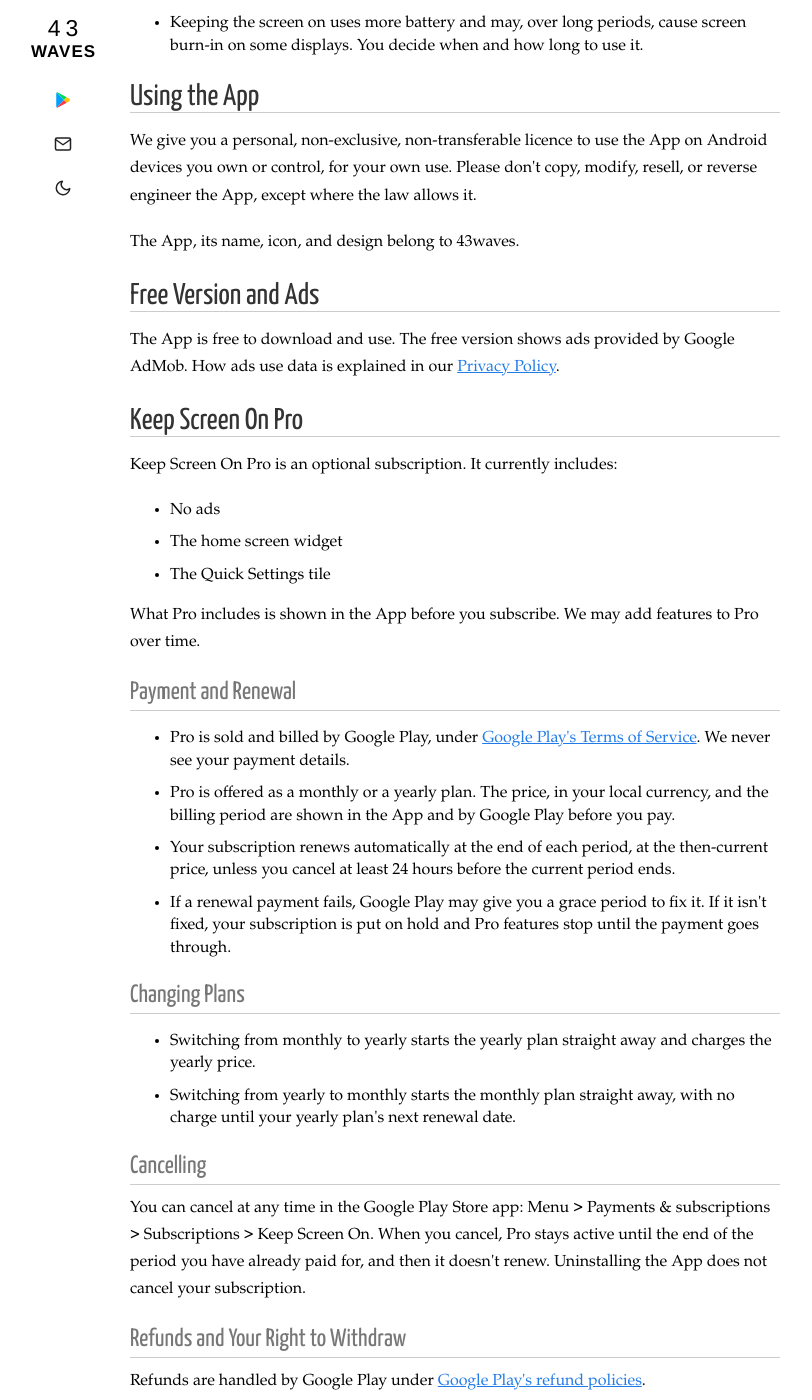
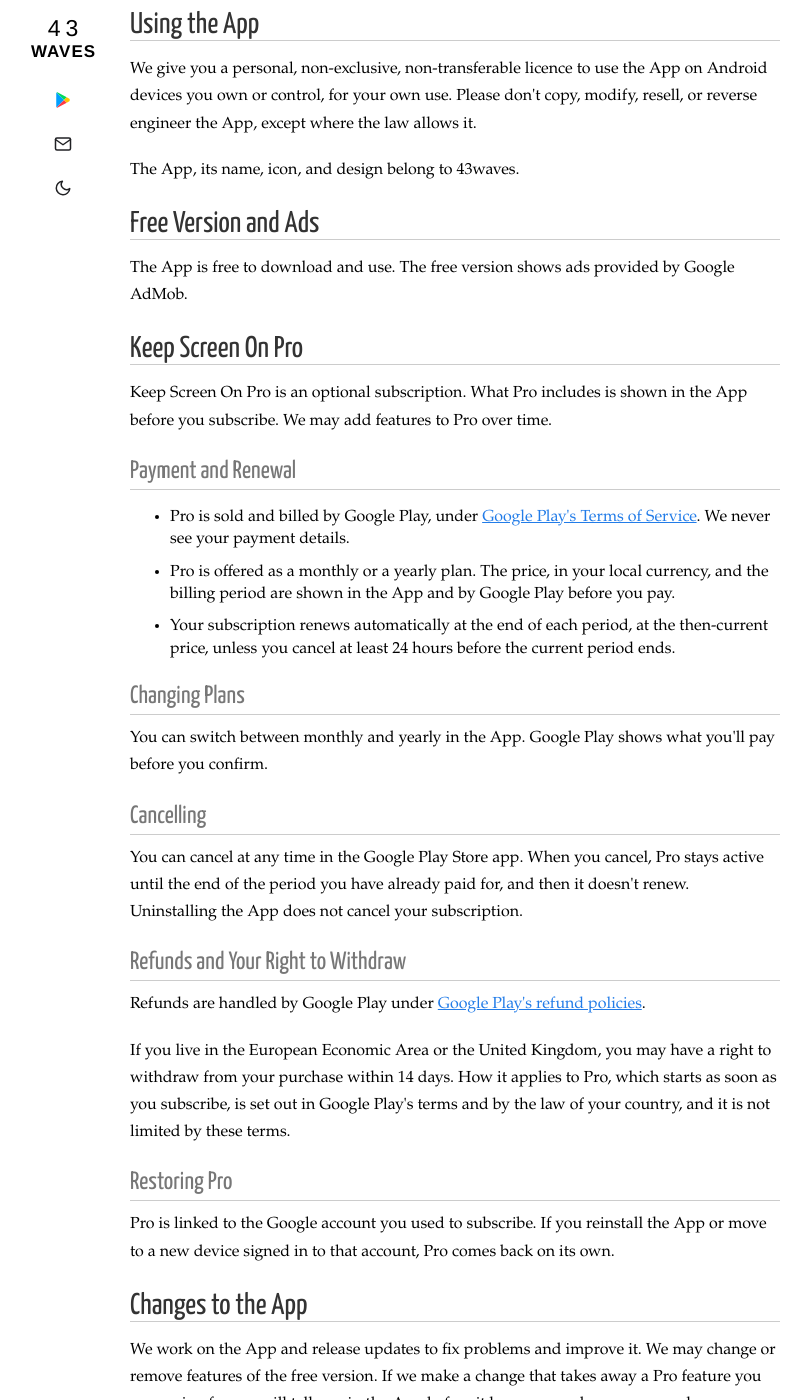
Before and after one commit to 43waves/43waves.github.io, a Jekyll site: the page built from screen-on/terms-of-service.html, in a window 1280 px wide and 1400 px high, scrolled down 626 px. Shown: the whole window, without its empty margins (0-812 px from the left). Built offline with Jekyll 4.4.1, drawn with Linux system fonts in a browser that asks for light colours; nearby versions of some CDN libraries; Markdown is read by kramdown in place of the engine named in the settings; some of the changed text lies outside the part shown.

Commit message:
Trim Keep Screen On's terms of service (#43)
Shortens `screen-on/terms-of-service.html` (added in #40) to match the
rules from the Weshare terms: state the rules, not how things work.

**Why:** details about how the app and Google Play work go stale and are
already covered by the privacy policy or Google Play's own terms.
- **What the App Does:** one plain line instead of how the timeout
works, and the battery bullet drops the app's own help
- **Free Version and Ads:** drop the repeated Privacy Policy link (the
Privacy section still links it)
- **Pro:** drop the feature list, the grace period and account hold
bullet, and the plan-switch charging details (now one line); Cancelling
no longer gives Play's menu path
- "Last updated" is now November 6, 2026

**Testing:** the Jekyll build check runs on this PR.

```diff
--- a/screen-on/terms-of-service.html
+++ b/screen-on/terms-of-service.html
@@ -6,17 +6,17 @@
 <div class="content">
   <div id="post">
     <h1>Keep Screen On Terms of Service</h1>
-    <p><em>Last updated: November 5, 2026</em></p>
+    <p><em>Last updated: November 6, 2026</em></p>
 
     <h2>About These Terms</h2>
     <p>These terms apply to the Keep Screen On app for Android ("the App"), developed by 43waves ("we", "us"). By downloading or using the App, you agree to these terms. If you don't agree, please don't use the App.</p>
     <p>If you are a consumer, nothing in these terms takes away the rights that consumer protection laws in your country give you.</p>
 
     <h2>What the App Does</h2>
-    <p>The App keeps your screen awake by changing your device's screen timeout setting, and by holding the screen on while "never sleep" is turned on. It can restore your previous timeout, either when you turn it off or when a timer ends.</p>
+    <p>The App keeps your screen on for as long as you choose, and puts your normal screen timeout back afterwards.</p>
     <ul>
       <li>The App needs the "Modify system settings" permission to do this. You can remove it at any time in your device's settings.</li>
-      <li>Some phones limit or undo screen timeout changes, or stop apps running in the background to save battery. The App tries to work around this and explains how to set its battery use to Unrestricted, but we can't promise it will work the same way on every device.</li>
+      <li>Some phones limit or undo screen timeout changes, or stop apps running in the background. We can't promise it will work the same way on every device.</li>
       <li>Keeping the screen on uses more battery and may, over long periods, cause screen burn-in on some displays. You decide when and how long to use it.</li>
     </ul>
 
@@ -25,33 +25,23 @@
     <p>The App, its name, icon, and design belong to 43waves.</p>
 
     <h2>Free Version and Ads</h2>
-    <p>The App is free to download and use. The free version shows ads provided by Google AdMob. How ads use data is explained in our <a href="/screen-on/privacy-policy">Privacy Policy</a>.</p>
+    <p>The App is free to download and use. The free version shows ads provided by Google AdMob.</p>
 
     <h2>Keep Screen On Pro</h2>
-    <p>Keep Screen On Pro is an optional subscription. It currently includes:</p>
-    <ul>
-      <li>No ads</li>
-      <li>The home screen widget</li>
-      <li>The Quick Settings tile</li>
-    </ul>
-    <p>What Pro includes is shown in the App before you subscribe. We may add features to Pro over time.</p>
+    <p>Keep Screen On Pro is an optional subscription. What Pro includes is shown in the App before you subscribe. We may add features to Pro over time.</p>
 
     <h3>Payment and Renewal</h3>
     <ul>
       <li>Pro is sold and billed by Google Play, under <a href="https://play.google.com/about/play-terms/">Google Play's Terms of Service</a>. We never see your payment details.</li>
       <li>Pro is offered as a monthly or a yearly plan. The price, in your local currency, and the billing period are shown in the App and by Google Play before you pay.</li>
       <li>Your subscription renews automatically at the end of each period, at the then-current price, unless you cancel at least 24 hours before the current period ends.</li>
-      <li>If a renewal payment fails, Google Play may give you a grace period to fix it. If it isn't fixed, your subscription is put on hold and Pro features stop until the payment goes through.</li>
     </ul>
 
     <h3>Changing Plans</h3>
-    <ul>
-      <li>Switching from monthly to yearly starts the yearly plan straight away and charges the yearly price.</li>
-      <li>Switching from yearly to monthly starts the monthly plan straight away, with no charge until your yearly plan's next renewal date.</li>
-    </ul>
+    <p>You can switch between monthly and yearly in the App. Google Play shows what you'll pay before you confirm.</p>
 
     <h3>Cancelling</h3>
-    <p>You can cancel at any time in the Google Play Store app: Menu &gt; Payments &amp; subscriptions &gt; Subscriptions &gt; Keep Screen On. When you cancel, Pro stays active until the end of the period you have already paid for, and then it doesn't renew. Uninstalling the App does not cancel your subscription.</p>
+    <p>You can cancel at any time in the Google Play Store app. When you cancel, Pro stays active until the end of the period you have already paid for, and then it doesn't renew. Uninstalling the App does not cancel your subscription.</p>
 
     <h3>Refunds and Your Right to Withdraw</h3>
     <p>Refunds are handled by Google Play under <a href="https://support.google.com/googleplay/answer/2479637">Google Play's refund policies</a>.</p>
```
